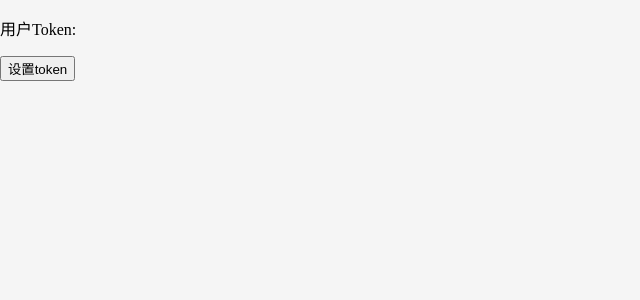
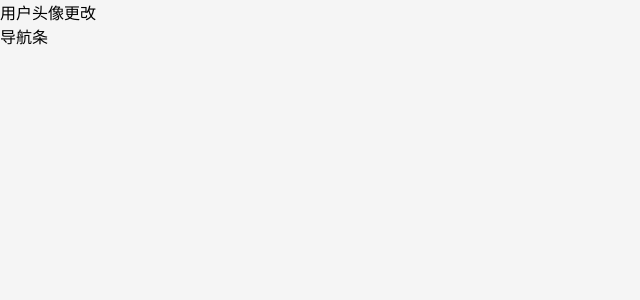
Before and after one commit to SWQJueLian/big-event, a Vue app: page /user/avatar in a window 1280 px wide. Before the commit this address had no page. Shown: the top 300 px of the page, without its empty margins (0-640 px from the left). Built offline with nearby package versions, Linux system fonts and the light colour scheme.

Commit message:
路由页面架构设计

```diff
--- a/src/App.vue
+++ b/src/App.vue
@@ -7,11 +7,7 @@ const userStore = useUserStore()
 <template>
   <div>
     <router-view></router-view>
-    <p>用户Token: {{ userStore.token }}</p>
   </div>
-  <button @click="userStore.setUserToken('hahahahahasdadasdsadas')">
-    设置token
-  </button>
 </template>
 
 <style scoped></style>
--- a/src/router/index.js
+++ b/src/router/index.js
@@ -1,8 +1,4 @@
-import {
-  createRouter,
-  createWebHistory,
-  createWebHashHistory
-} from 'vue-router'
+import { createRouter, createWebHistory } from 'vue-router'
 
 const router = createRouter({
   // history： 用于指定路由模式，
@@ -15,19 +11,37 @@ const router = createRouter({
   // 在 vite.config.ts 添加配置  base: my-path，，那么路由就会加上 my-path 前缀了
   history: createWebHistory(import.meta.env.BASE_URL),
   routes: [
-    // {
-    //   path: '/',
-    //   name: 'home',
-    //   component: HomeView
-    // },
-    // {
-    //   path: '/about',
-    //   name: 'about',
-    //   // route level code-splitting
-    //   // this generates a separate chunk (About.[hash].js) for this route
-    //   // which is lazy-loaded when the route is visited.
-    //   component: () => import('../views/AboutView.vue')
-    // }
+    {
+      path: '/login',
+      component: () => import('@/views/login/LoginPage.vue')
+    },
+    {
+      path: '/',
+      component: () => import('@/views/layout/Layout.vue'),
+      redirect: '/article/manage', // 重定向到文章管理
+      children: [
+        {
+          path: '/article/manage',
+          component: () => import('@/views/article/ArticleManager.vue')
+        },
+        {
+          path: '/article/channel',
+          component: () => import('@/views/article/ArticleChannelManager.vue')
+        },
+        {
+          path: '/user/profile',
+          component: () => import('@/views/user/UserProfile.vue')
+        },
+        {
+          path: '/user/avatar',
+          component: () => import('@/views/user/UserAvatar.vue')
+        },
+        {
+          path: '/user/password',
+          component: () => import('@/views/user/UserPassword.vue')
+        }
+      ]
+    }
   ]
 })
 
--- /dev/null
+++ b/src/views/article/ArticleChannelManager.vue
@@ -0,0 +1,7 @@
+<script setup></script>
+
+<template>
+  <div>频道管理</div>
+</template>
+
+<style scoped></style>
--- /dev/null
+++ b/src/views/article/ArticleManager.vue
@@ -0,0 +1,7 @@
+<script setup></script>
+
+<template>
+  <div>文章管理</div>
+</template>
+
+<style scoped></style>
--- /dev/null
+++ b/src/views/layout/Layout.vue
@@ -0,0 +1,17 @@
+<script setup>
+defineOptions({
+  name: 'LayoutPage'
+})
+</script>
+
+<template>
+  <div class="layout">
+    <router-view></router-view>
+    导航条
+  </div>
+</template>
+
+<style scoped>
+.layout {
+}
+</style>
--- /dev/null
+++ b/src/views/login/LoginPage.vue
@@ -0,0 +1,7 @@
+<script setup></script>
+
+<template>
+  <div>登录页面</div>
+</template>
+
+<style scoped></style>
--- a/src/views/Login/index.vue
+++ b/src/views/user/UserAvatar.vue
@@ -1,7 +1,7 @@
 <script setup></script>
 
 <template>
-  <div></div>
+  <div>用户头像更改</div>
 </template>
 
 <style scoped></style>
--- /dev/null
+++ b/src/views/user/UserPassword.vue
@@ -0,0 +1,7 @@
+<script setup></script>
+
+<template>
+  <div>用户密码重置</div>
+</template>
+
+<style scoped></style>
--- /dev/null
+++ b/src/views/user/UserProfile.vue
@@ -0,0 +1,7 @@
+<script setup></script>
+
+<template>
+  <div>用户中心</div>
+</template>
+
+<style scoped></style>
```
